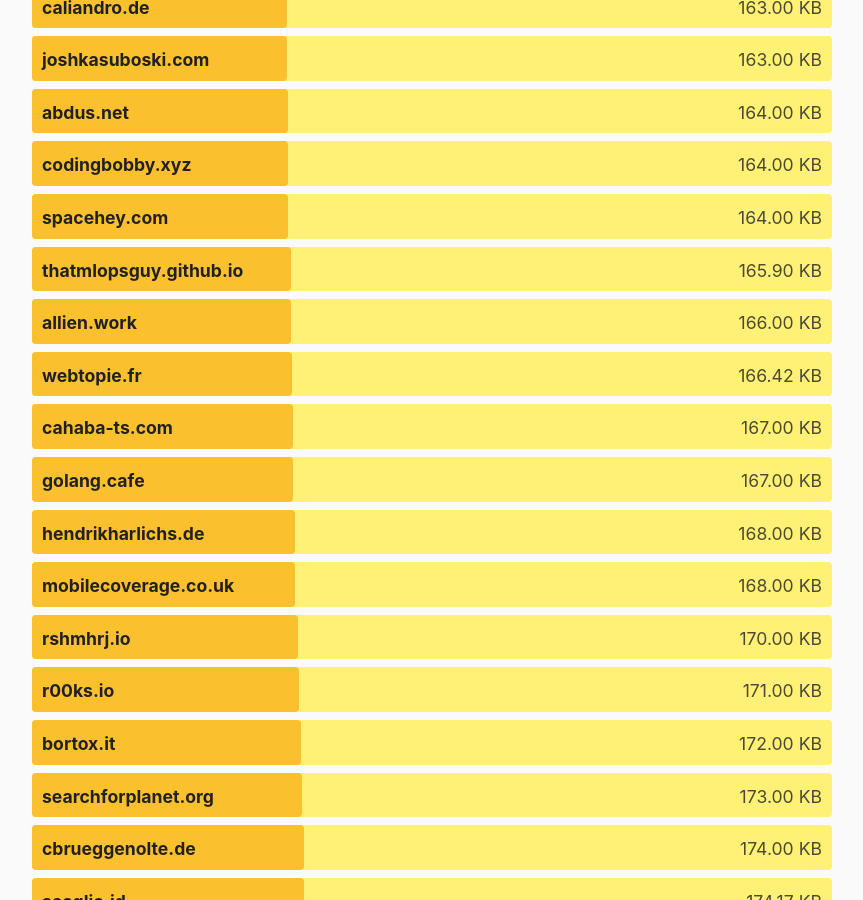
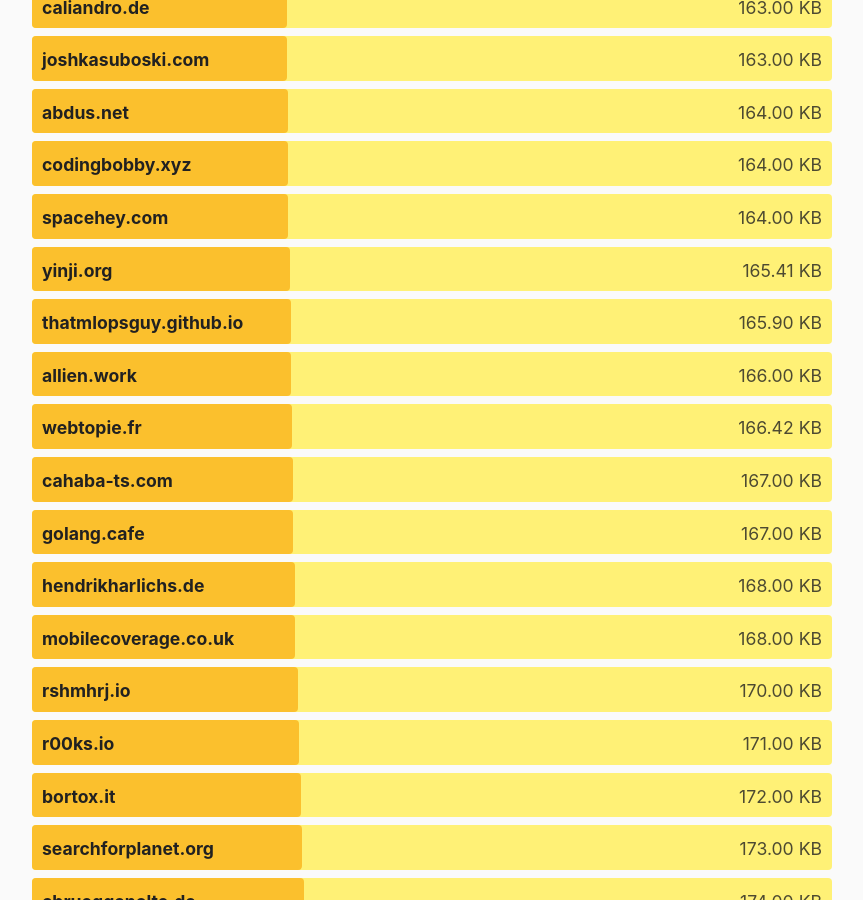
Before and after one commit to kevquirk/512kb.club, a Jekyll site: the page built from index.md, in a window 1280 px wide and 900 px high, scrolled down 32150 px. Shown: the whole window, without its empty margins (208-1071 px from the left). Built offline with Jekyll 4.4.1, drawn with Linux system fonts in a browser that asks for light colours.

Commit message:
Update sites.yml
https://radar.cloudflare.com/scan/4917942c-e2ba-417d-9538-6eeed1435ba4/summary

```diff
--- a/_data/sites.yml
+++ b/_data/sites.yml
@@ -4277,3 +4277,8 @@
   url: https://zwieratko.sk/
   size: 28.07
   last_checked: 2024-02-11
+
+- domain: yinji.org
+  url: http://yinji.org/
+  size: 165.41
+  last_checked: 2024-08-31
```
